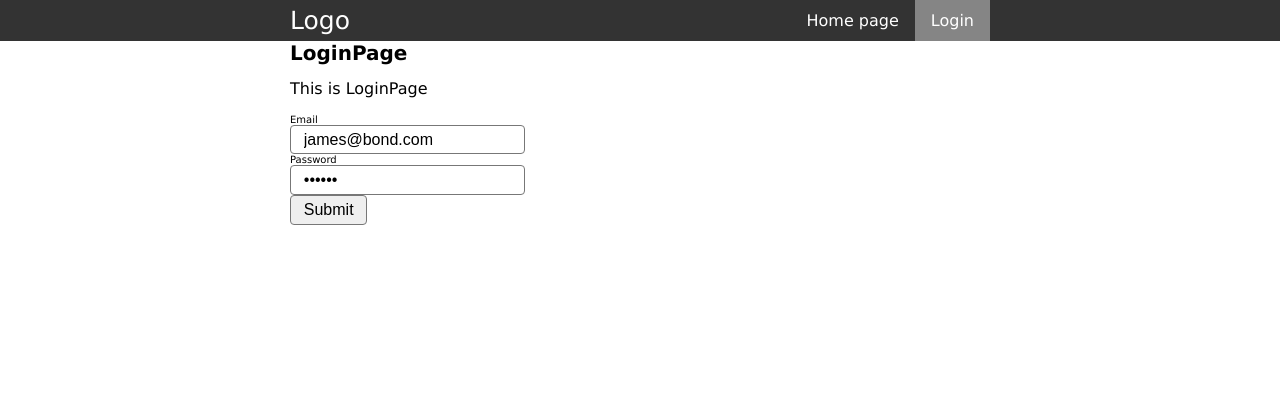
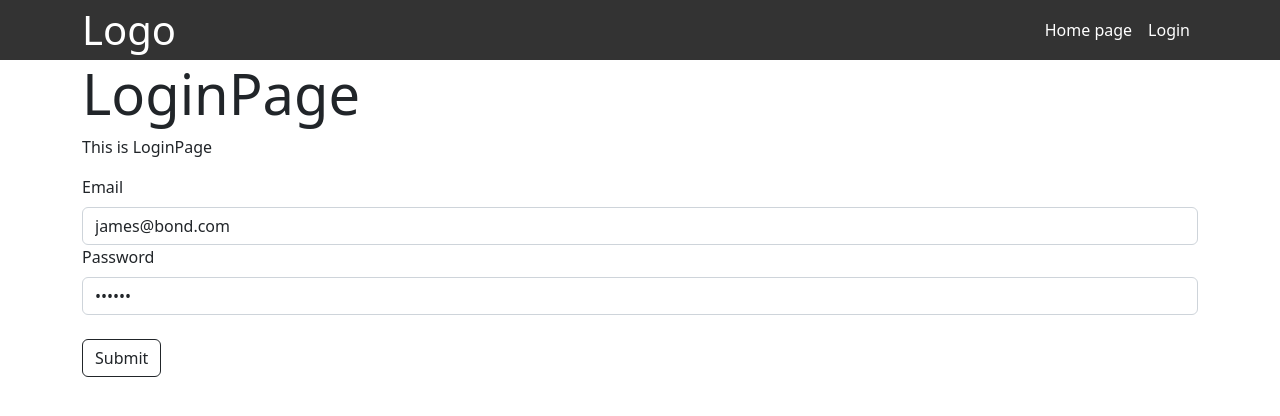
Before and after one commit to MariusCodeAcademy/feu5-21_react_firebase_hooks, a React (Vite) app: page /login in a window 1280 px wide. Shown: the top 416 px of the page. Built offline with nearby package versions, Linux system fonts and the light colour scheme; no server answers.

Commit message:
bootrsap + some styling

```diff
--- a/package.json
+++ b/package.json
@@ -11,6 +11,7 @@
     "preview": "vite preview"
   },
   "dependencies": {
+    "bootstrap": "^5.2.3",
     "firebase": "^9.19.1",
     "formik": "^2.2.9",
     "react": "^18.2.0",
--- a/src/App.jsx
+++ b/src/App.jsx
@@ -1,4 +1,4 @@
-import './styles/reset.css';
+// import './styles/reset.css';
 import './styles/App.css';
 import { Route, Routes } from 'react-router-dom';
 import HomePage from './pages/HomePage';
--- a/src/components/auth/LoginForm.jsx
+++ b/src/components/auth/LoginForm.jsx
@@ -16,8 +16,11 @@ function LoginForm({ onLogin }) {
   return (
     <form onSubmit={formik.handleSubmit}>
       <div>
-        <label htmlFor="email">Email</label>
+        <label className="form-label" htmlFor="email">
+          Email
+        </label>
         <input
+          className="form-control"
           id="email"
           type="text"
           name="email"
@@ -30,8 +33,11 @@ function LoginForm({ onLogin }) {
         ) : null}
       </div>
       <div>
-        <label htmlFor="password">Password</label>
+        <label className="form-label" htmlFor="password">
+          Password
+        </label>
         <input
+          className="form-control"
           id="password"
           type="password"
           name="password"
@@ -43,7 +49,9 @@ function LoginForm({ onLogin }) {
           <div>{formik.errors.password}</div>
         ) : null}
       </div>
-      <button type="submit">Submit</button>
+      <button className="btn btn-outline-dark mt-4" type="submit">
+        Submit
+      </button>
     </form>
   );
 }
--- a/src/components/layout/Header.jsx
+++ b/src/components/layout/Header.jsx
@@ -9,25 +9,34 @@ function Header() {
   return (
     <header>
       <div className="container">
-        <Link to={'/'} className="logo">
+        <Link to={'/'} className="logo text-decoration-none text-white">
           Logo
         </Link>
         <nav>
-          <NavLink className="navItem" to={'/'}>
+          <NavLink className="text-decoration-none text-white px-2" to={'/'}>
             Home page
           </NavLink>
           {isLoggedIn && (
             <>
-              <NavLink className="navItem" to={'/profile'}>
+              <NavLink
+                className="text-decoration-none text-white px-2"
+                to={'/profile'}
+              >
                 Profile
               </NavLink>
-              <NavLink className="navItem" to={'/login'}>
+              <NavLink
+                className="text-decoration-none text-white px-2"
+                to={'/login'}
+              >
                 <Logout />
               </NavLink>
             </>
           )}
           {!isLoggedIn && (
-            <NavLink className="navItem" to={'/login'}>
+            <NavLink
+              className="text-decoration-none text-white px-2"
+              to={'/login'}
+            >
               Login
             </NavLink>
           )}
--- a/src/main.jsx
+++ b/src/main.jsx
@@ -3,6 +3,7 @@ import ReactDOM from 'react-dom/client';
 import App from './App';
 import { BrowserRouter } from 'react-router-dom';
 import AuthProvider from './store/AuthProvider';
+import 'bootstrap/dist/css/bootstrap.css';
 
 ReactDOM.createRoot(document.getElementById('root')).render(
   // <React.StrictMode>
--- a/src/pages/LoginPage.jsx
+++ b/src/pages/LoginPage.jsx
@@ -47,7 +47,7 @@ function LoginPage() {
   console.log('user ===', user);
   return (
     <div className="container">
-      <h1>LoginPage</h1>
+      <h1 className="display-4">LoginPage</h1>
       <p>This is LoginPage</p>
       {error && <h3>Ivyko klaida</h3>}
       {loading && <h2>Loading...</h2>}
```
Also changed, not shown: 1 other file (tests, documents, lock files or other folders).
